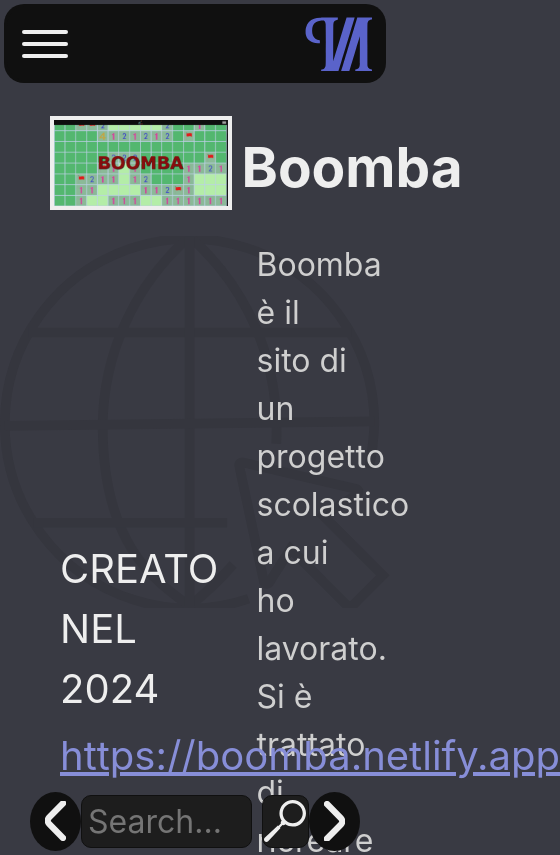
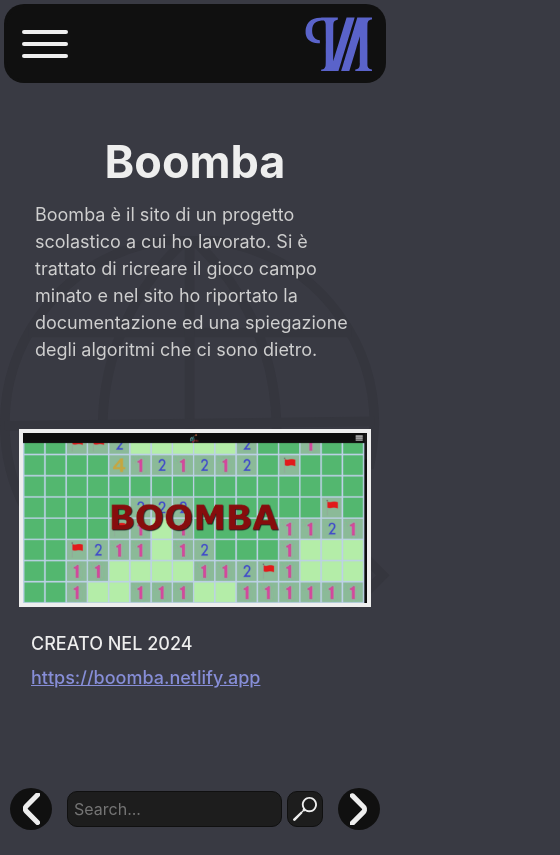
Before and after one commit to paolomalgarin/CreativeCanvas, a React (Vite) app: page /projects in a window 390 px wide. Shown: the top 855 px of the page, 560 px wide, since content can reach past the window. Built offline with nearby package versions, Linux system fonts and the light colour scheme.

Commit message:
finito il sito

```diff
--- a/src/components/ProjectHero/ProjectHero.css
+++ b/src/components/ProjectHero/ProjectHero.css
@@ -17,6 +17,11 @@
     align-items: center;
 
     animation: spawnProjects .3s ease;
+}
+
+.ProjectHero .info .data,
+.ProjectHero .info .extra {
+    animation: spawnProjects .3s ease .1s;
 }
 
 .ProjectHero .info {
@@ -107,6 +112,7 @@
     background-repeat: no-repeat;
     background-position: center;
     transition: all .2s ease-in-out;
+    cursor: pointer;
 }
 
 .ProjectHero .events .next-left {
@@ -162,6 +168,7 @@
     background-position: center;
     background-repeat: no-repeat;
     transition: box-shadow .2s ease;
+    cursor: pointer;
 }
 
 .ProjectHero .events .search .submit:hover {
@@ -193,4 +200,108 @@
         padding-top: 81px;
         top: 0;
     }
+
+    .ProjectHero .info {
+        /* 5vh è il padding top */
+        height: calc(85vh - 5vh);
+        /* 40px è il padding left */
+        width: calc(100% - 20px);
+        padding-top: 5vh;
+        padding-left: 0;
+        flex-direction: column;
+        flex-wrap: nowrap;
+        align-items: center;
+    }
+
+    /* sposto in cima la parte data */
+    .ProjectHero .info>div:nth-child(2) {
+        order: -1;
+    }
+
+    .ProjectHero .info .site-img-container {
+        width: 95%;
+        height: fit-content;
+    }
+
+    .ProjectHero .info .data {
+        width: calc(100% - 20px);
+        height: 35vh;
+        overflow-y: scroll;
+    }
+
+    .ProjectHero .info .data .site-name {
+        text-align: center;
+        font-size: 45px;
+        margin: 5px 0;
+    }
+
+    .ProjectHero .info .data .site-decription {
+        margin: 0;
+        font-size: 18px;
+    }
+
+    .ProjectHero .info .extra {
+        width: 90%;
+        font-size: 18px;
+        font-weight: 500;
+        padding-left: 5px;
+    }
+
+
+
+    /* eventi */
+
+    .ProjectHero .events {
+        /* 40px è il padding laterale */
+        width: calc(100% - 20px);
+        padding: 0;
+        padding-bottom: 10px;
+        height: 6vh;
+    }
+
+    .ProjectHero .events .next-left,
+    .ProjectHero .events .next-right {
+        height: 5vh;
+        width: 5vh;
+        background-size: 40%;
+    }
+
+    .ProjectHero .events .next-left:hover,
+    .ProjectHero .events .next-right:hover {
+        transform: none;
+        box-shadow: none;
+    }
+
+    .ProjectHero .events .next-left:active,
+    .ProjectHero .events .next-right:active {
+        transform: none;
+    }
+
+    .ProjectHero .events .search {
+        height: 100%;
+        width: 70%;
+        gap: 5px;
+    }
+
+    .ProjectHero .events .search .submit,
+    .ProjectHero .events .search .search-bar {
+        height: 4vh;
+    }
+
+    .ProjectHero .events .search .search-bar {
+        font-size: 16px;
+    }
+
+    .ProjectHero .events .search .submit {
+        width: 4vh;
+        background-size: 70%;
+    }
+
+    .ProjectHero .events .search .submit:hover {
+        box-shadow: none;
+    }
+
+    .ProjectHero .events .search .submit:active {
+        box-shadow: none;
+    }
 }
```
